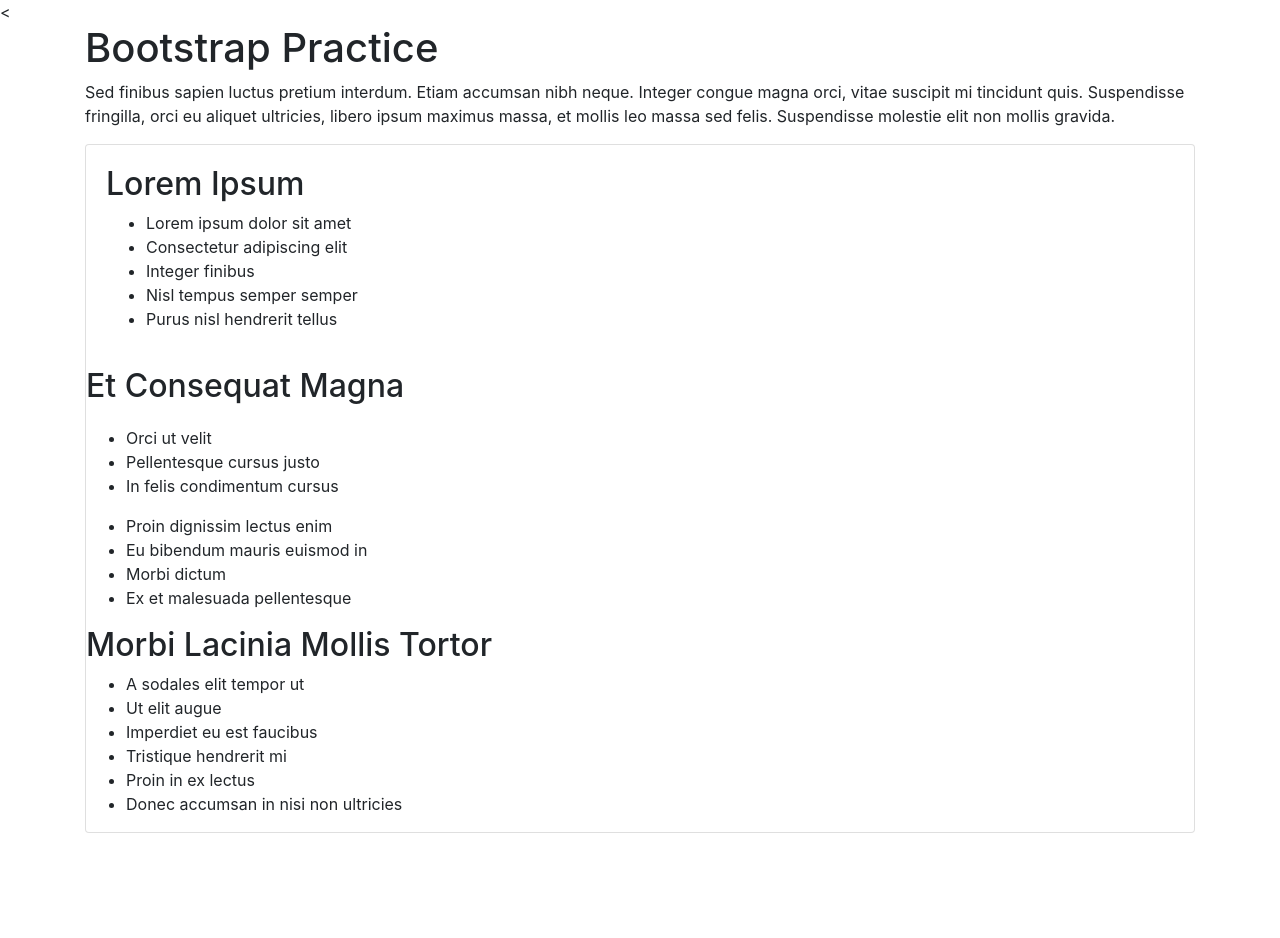
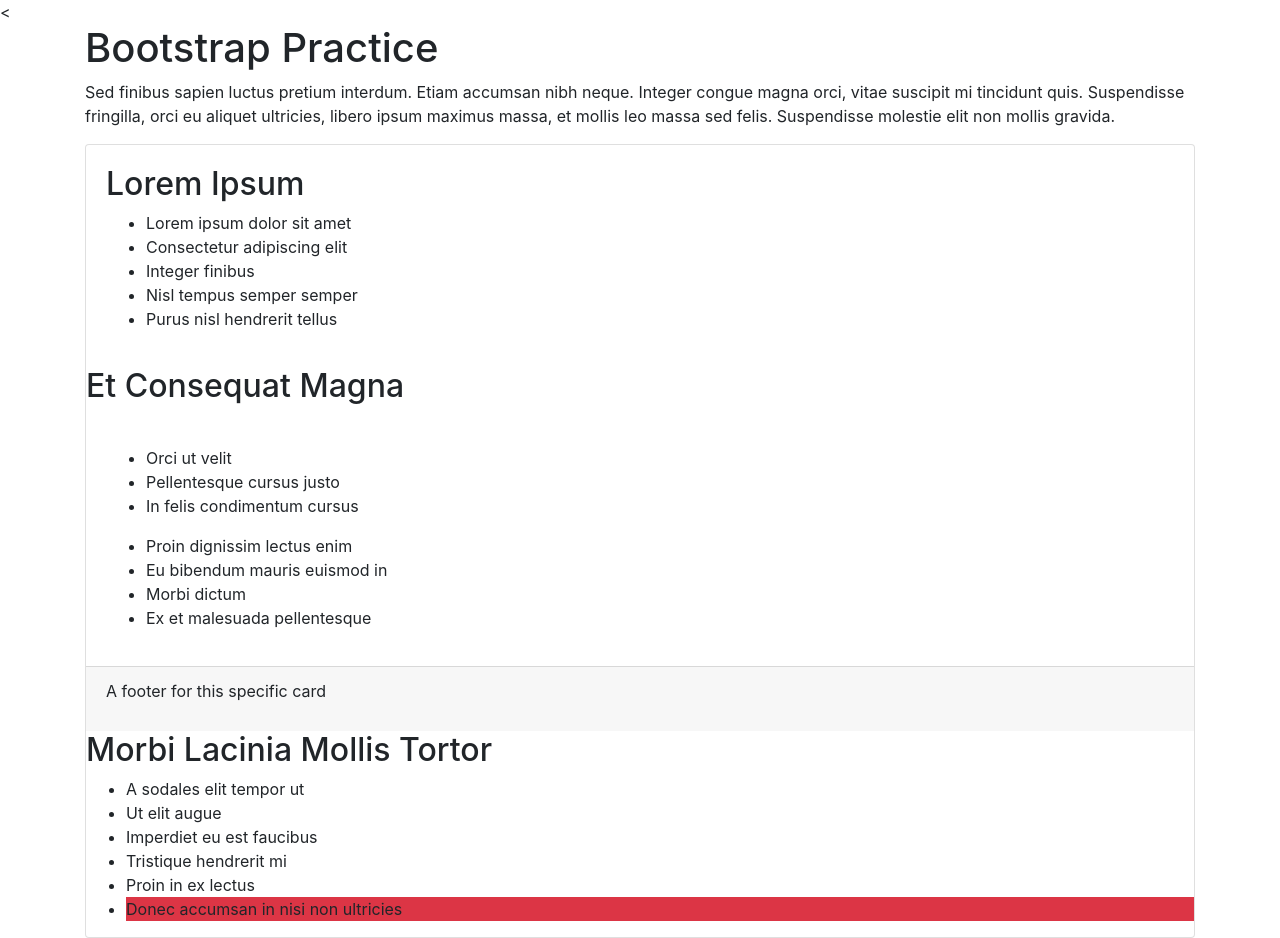
Before and after one commit to Joselyne97/Monday-2, a plain HTML site: page index.html in a window 1280 px wide. Before the commit the page ends 833 px from the top, so only its background shows below. Drawn offline with Linux system fonts and the light colour scheme.

Commit message:
I added the classes

```diff
--- a/index.html
+++ b/index.html
@@ -24,6 +24,7 @@
 <div class="card-title">
     <h2>Et Consequat Magna</h2>
 </div>
+<div class="card-body">
     <ul>
       <li>Orci ut velit</li>
       <li>Pellentesque cursus justo</li>
@@ -35,6 +36,10 @@
       <li>Morbi dictum</li>
       <li>Ex et malesuada pellentesque</li>
     </ul>
+</div>
+<div class="card-footer">
+        <p>A footer for this specific card</p>
+</div>
     <h2>Morbi Lacinia Mollis Tortor</h2>
     <ul>
       <li>A sodales elit tempor ut</li>
@@ -42,7 +47,7 @@
       <li>Imperdiet eu est faucibus</li>
       <li>Tristique hendrerit mi</li>
       <li>Proin in ex lectus</li>
-      <li>Donec accumsan in nisi non ultricies</li>
+      <li class="bg-danger">Donec accumsan in nisi non ultricies</li>
     </ul>
 </div>
     </div>
```
